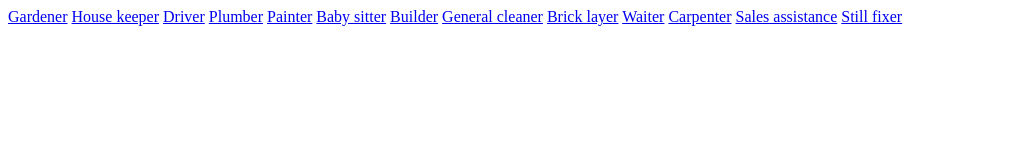
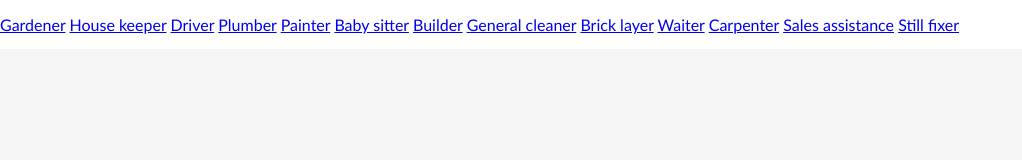
Before and after one commit to Johnnasimba/Horizontal-scroll-Houbay-Categories-section, a plain HTML site: page index.html in a window 1280 px wide. Shown: the whole page, without its empty margins (0-1022 px from the left). Drawn offline with Linux system fonts and the light colour scheme.

Commit message:
Created styles for the main body

```diff
--- a/index.html
+++ b/index.html
@@ -3,6 +3,8 @@
     <head>
         <meta charset="UTF-8">
         <meta name="viewport" content="width=device-width, initial-scale=1.0">
+        <link rel="stylesheet" href="style.css">
+        <link rel="stylesheet" href="https://stackpath.bootstrapcdn.com/font-awesome/4.7.0/css/font-awesome.min.css" integrity="sha384-wvfXpqpZZVQGK6TAh5PVlGOfQNHSoD2xbE+QkPxCAFlNEevoEH3Sl0sibVcOQVnN" crossorigin="anonymous">
         <title>Horizontal scroll for Hout bay site on Categories section</title>
 
     </head>
--- a/style.css
+++ b/style.css
@@ -0,0 +1,38 @@
+*{
+
+    margin: 0;
+
+    padding: 0;
+
+    box-sizing: border-box;
+
+    font-family: Gill Sans MT;
+
+ }
+
+ body{
+
+    width: 100%;
+
+    height: 100vh;
+
+    background:  whitesmoke;
+
+ }
+ .categories {
+
+    background: white;
+
+    overflow: auto;
+
+    position: sticky;
+
+    top:0;
+
+    left: 0;
+
+    padding: 15px 0;
+
+    white-space: nowrap;
+
+ }
```
Lines whose indentation alone changed are shown as unchanged.
